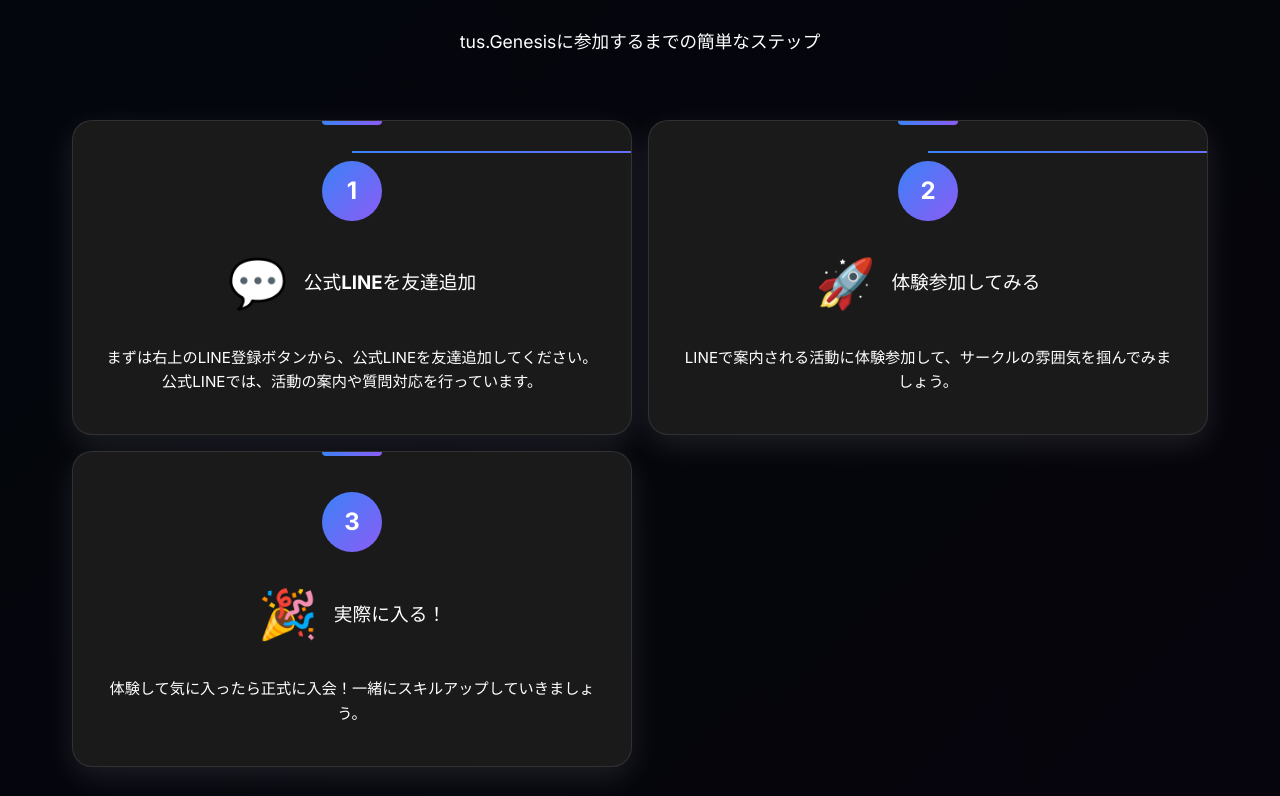
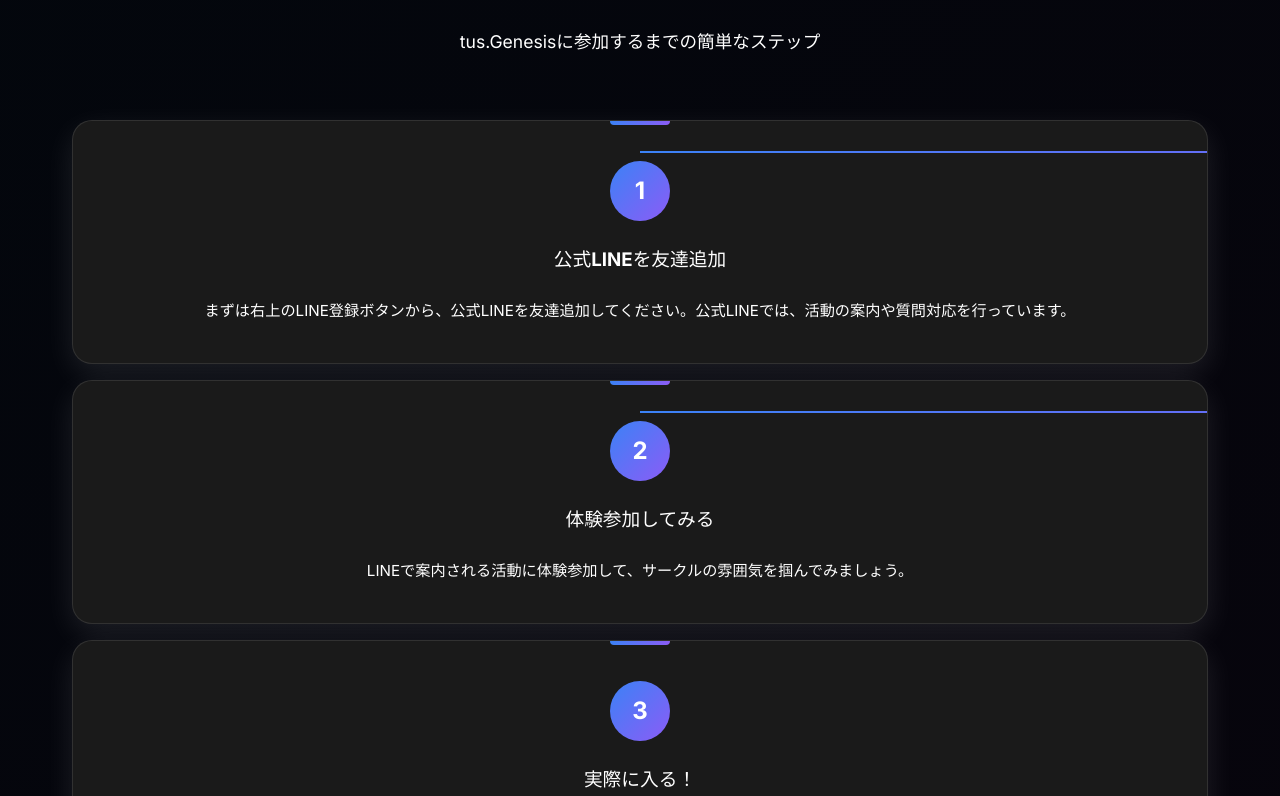
Before and after one commit to tus-Web/landing-page, a React (Vite) app: page / in a window 1280 px wide. Shown: the part 2964-3760 px from the top of the page. Built offline with nearby package versions, Linux system fonts and the light colour scheme.

Commit message:
feat: update layout of steps-container to flex for improved responsiveness and remove unused icon fields

```diff
--- a/src/components/ApplicationLink/ApplicationLink.css
+++ b/src/components/ApplicationLink/ApplicationLink.css
@@ -4,7 +4,6 @@
   color: #ffffff;
   position: relative;
   overflow: hidden;
-  min-height: calc(100vh - 4rem);
 }
 
 .application-link::before {
--- a/src/components/JoinFlow/JoinFlow.css
+++ b/src/components/JoinFlow/JoinFlow.css
@@ -49,11 +49,11 @@
 }
 
 .steps-container {
-  display: grid;
-  grid-template-columns: 1fr;
   gap: 1.5rem;
   margin-bottom: 3rem;
   position: relative;
+  display: flex;
+  flex-direction: column;
 }
 
 .step-card {
@@ -108,11 +108,6 @@
   gap: 1rem;
   margin-bottom: 1.5rem;
   justify-content: center;
-}
-
-.step-icon {
-  font-size: 2.5rem;
-  flex-shrink: 0;
 }
 
 .step-content h3 {
--- a/src/components/JoinFlow/JoinFlow.tsx
+++ b/src/components/JoinFlow/JoinFlow.tsx
@@ -7,25 +7,21 @@
     //   number: "01",
     //   title: "申し込みボタンを押す",
     //   description: "まずはページ下部の申し込みボタンから申し込みフォームへ進んでください。",
-    //   icon: "🖱️"
     // },
     {
       number: "1",
       title: "公式LINEを友達追加",
       description: "まずは右上のLINE登録ボタンから、公式LINEを友達追加してください。公式LINEでは、活動の案内や質問対応を行っています。",
-      icon: "💬"
     },
     {
       number: "2",
       title: "体験参加してみる",
       description: "LINEで案内される活動に体験参加して、サークルの雰囲気を掴んでみましょう。",
-      icon: "🚀"
     },
     {
       number: "3",
       title: "実際に入る！",
       description: "体験して気に入ったら正式に入会！一緒にスキルアップしていきましょう。",
-      icon: "🎉"
     }
   ];
 
@@ -42,7 +38,6 @@
             <div key={index} className="step-card">
               <div className="step-number">{step.number}</div>
               <div className="step-header">
-                <div className="step-icon">{step.icon}</div>
                 <h3>{step.title}</h3>
               </div>
               <div className="step-content">
```
